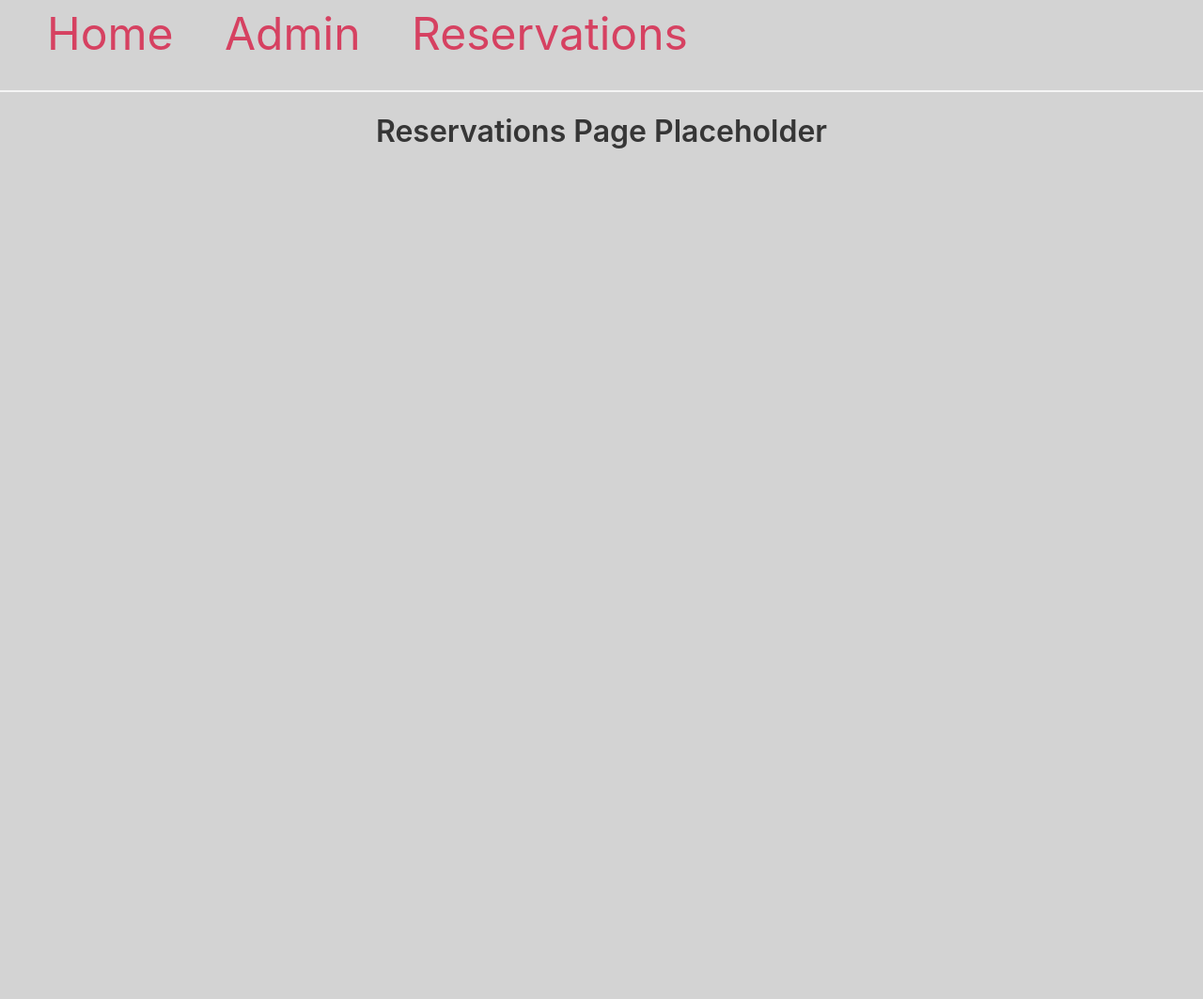
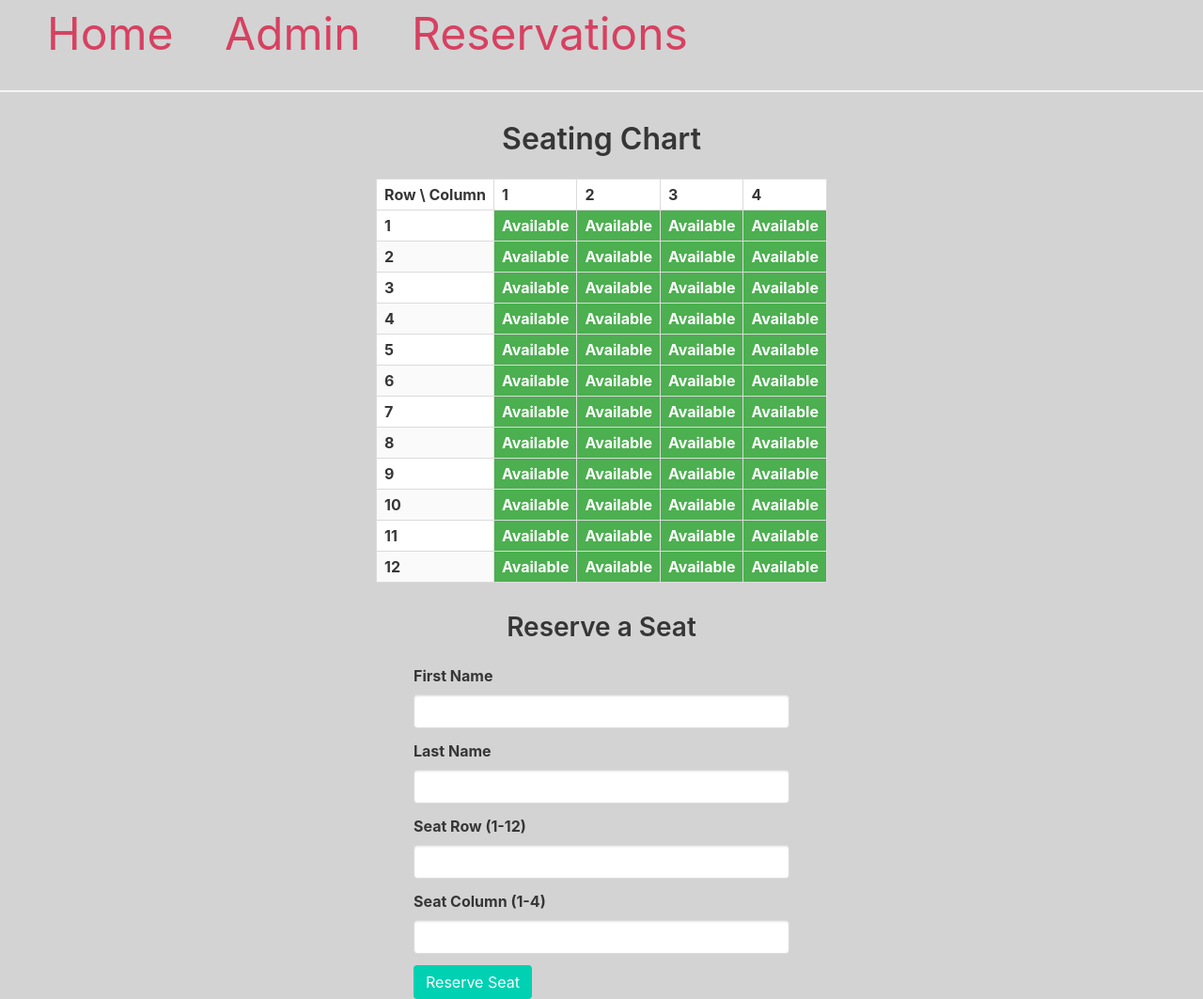
Before and after one commit to karsonnull47/ScrumFinalProject, a Flask app: template templates/reservations.html in a window 1280 px wide. Shown: the whole page at 94% size. Before the commit the page ends 158 px from the top, so only its background shows below. Run offline with Flask 3, Linux system fonts and the light colour scheme; the template is opened without the code that fills it, so the values that code supplies are empty.

Commit message:
Update reservations.html

```diff
--- a/templates/reservations.html
+++ b/templates/reservations.html
@@ -1,5 +1,82 @@
 {% extends 'base.html' %}
 
 {% block content %}
-		<h1 align="center">Reservations Page Placeholder</h1>
+		<style>
+			.reserved {
+				background-color: #ff6b6b;
+				color: white;
+				font-weight: bold;
+				text-align: center;
+			}
+			.available {
+				background-color: #4caf50;
+				color: white;
+				font-weight: bold;
+				text-align: center;
+			}
+		</style>
+		<h1 class="title has-text-centered">Seating Chart</h1>
+		<div class="table-container" style="display: flex; justify-content: center;">
+			<table class="table is-bordered is-striped is-narrow is-hoverable is-fullwidth" style="width: auto;">
+				<thead>
+					<tr>
+						<th>Row \ Column</th>
+						{% for col in range(1,5) %}
+							<th>{{ col }}</th>
+						{% endfor %}
+					</tr>
+				</thead>
+				<tbody>
+					{% for row_index in range(1, 13) %}
+						<tr>
+							<th>{{ row_index }}</th>
+							{% for col_index in range(1, 5) %}
+								{% set seat = seating_chart[row_index-1][col_index-1] %}
+								<td class="{{ 'reserved' if seat else 'available' }}">
+									{{ 'Occupied' if seat else 'Available' }}
+								</td>
+							{% endfor %}
+						</tr>
+					{% endfor %}
+				</tbody>
+			</table>
+		</div>
+
+		<h2 class="subtitle has-text-centered">Reserve a Seat</h2>
+		<form method="POST" action="{{ url_for('reservations') }}" style="max-width: 400px; margin: 0 auto;">
+    		<div class="field">
+        		<label class="label">First Name</label>
+        		<div class="control">
+           		 <input class="input" type="text" name="first_name" required>
+        		</div>
+    		</div>
+
+    		<div class="field">
+       		 <label class="label">Last Name</label>
+        		<div class="control">
+            		<input class="input" type="text" name="last_name" required>
+        		</div>
+    		</div>
+
+			<div class="field">
+				<label class="label">Seat Row (1-12)</label>
+				<div class="control">
+					<input class="input" type="number" name="seat_row" min="1" max="12" required>
+				</div>
+			</div>
+
+			<div class="field">
+				<label class="label">Seat Column (1-4)</label>
+				<div class="control">
+					<input class="input" type="number" name="seat_column" min="1" max="4" required>
+				</div>
+			</div>
+
+			<div class="field">
+				<div class="control">
+					<button class="button is-primary" type="submit">Reserve Seat</button>
+				</div>
+			</div>
+		</form>
+
 {% endblock %}
```
